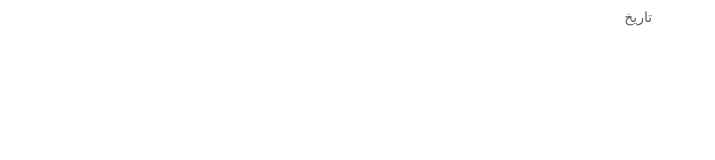
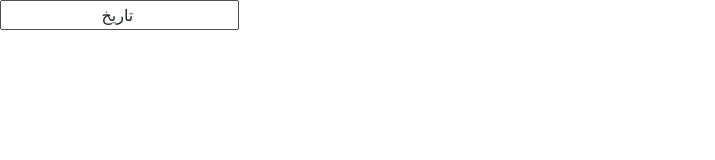
Before and after one commit to yasamanAfshari/farjad, a plain HTML site: page test2.html in a window 1280 px wide. Shown: the whole page, without its empty margins (0-715 px from the left). Drawn offline with Linux system fonts and the light colour scheme.

Commit message:
file test 2 for date

```diff
--- a/test2.html
+++ b/test2.html
@@ -10,8 +10,6 @@
     <link rel="stylesheet" href="css/font/brands.css">
     <link rel="stylesheet" href="css/font/regular.css">
     <link rel="stylesheet" href="css/font/solid.css">
-    <!-- <link rel="stylesheet" href="css/form.css">
-    <link rel="stylesheet" href="css/layout.css"> -->
     <link rel="stylesheet" href="css/persian-datepicker.css">
     <style>
 
@@ -150,7 +148,7 @@ input::placeholder {
     <div class="">
 
         <input type="text"
-            class="form-control text-center ms-0 date-none-txt pwt-datepicker-input-element"
+            class=" text-center ms-0 date-none-txt pwt-datepicker-input-element"
          placeholder="تاریخ ">
 
     </div>
```
